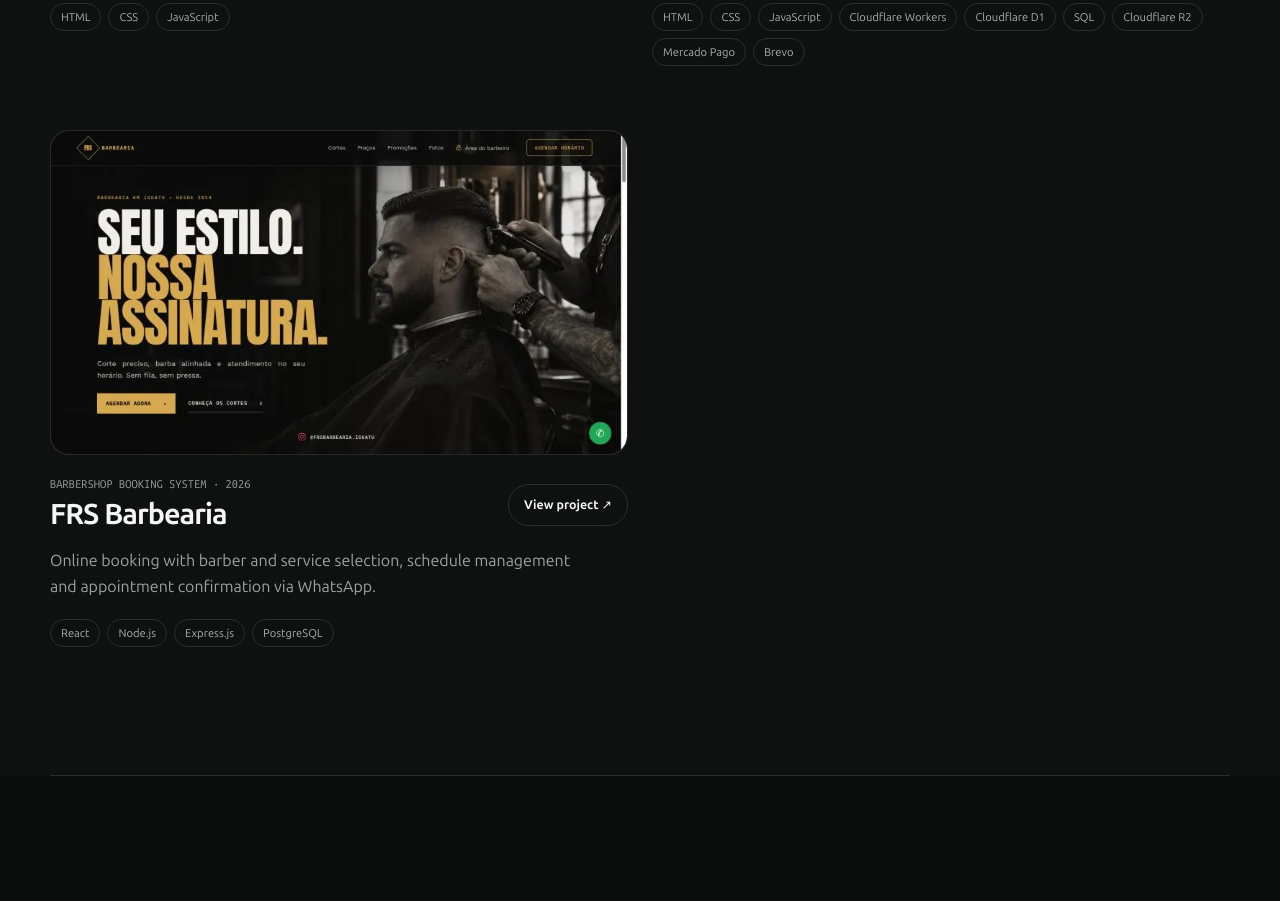
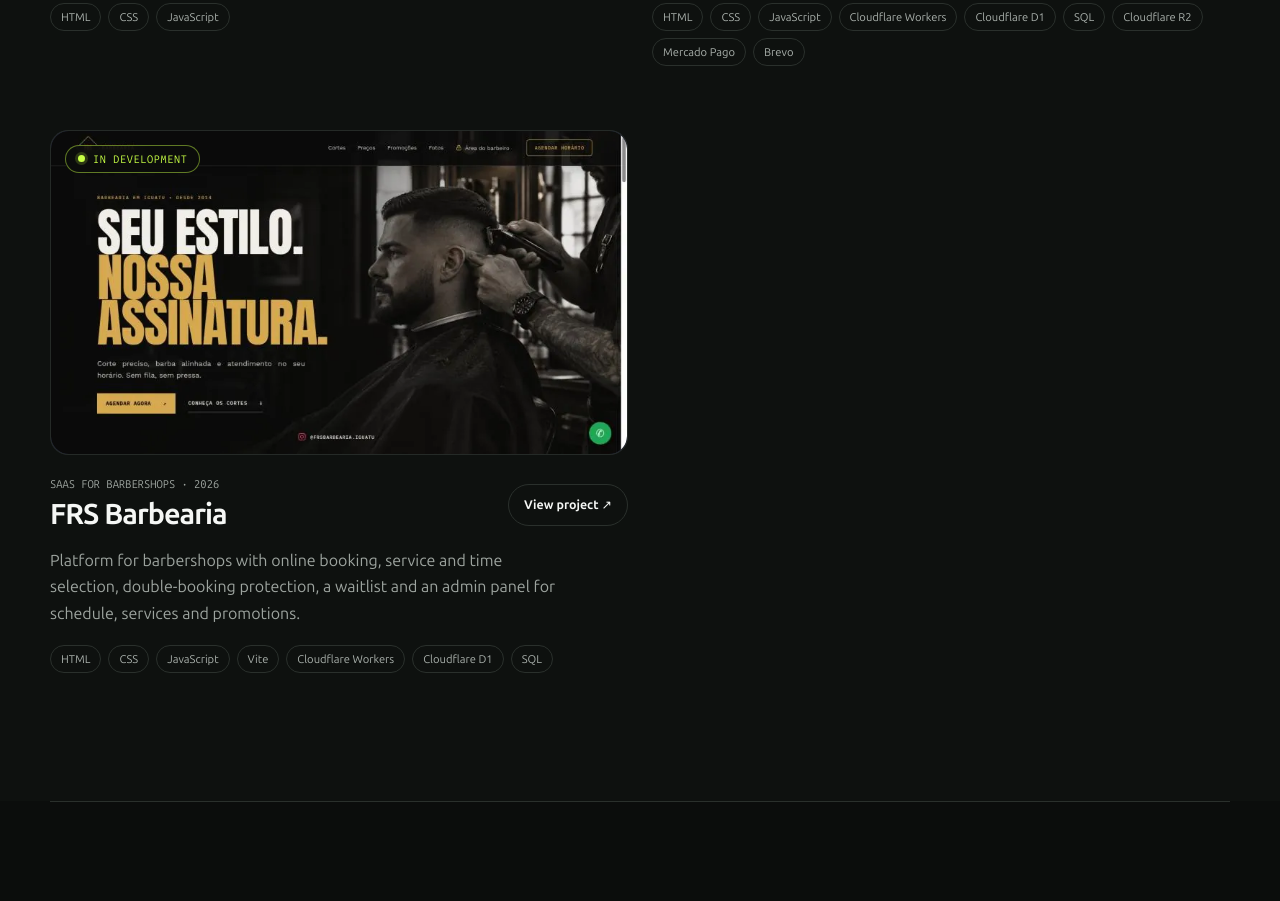
Before and after one commit to Fabio40404040/portifolio, a website built with Vite: page index.html in a window 1280 px wide. Shown: the part 2997-3898 px from the top of the page. Built offline with nearby package versions, Linux system fonts and the light colour scheme.

Commit message:
Card FARISAFIT com mais zoom e barbearia como SaaS em desenvolvimento

```diff
--- a/index.html
+++ b/index.html
@@ -6,7 +6,7 @@
     <meta name="theme-color" content="#0b0d0c" />
     <meta property="og:type" content="website" />
     <meta property="og:title" content="Fábio — Desenvolvedor Full Stack" />
-    <meta property="og:description" content="Do front-end ao back-end: sites, landing pages e aplicações web com entrega bem-feita." />
+    <meta property="og:description" content="Desenvolvedor Full Stack do front-end ao back-end: sites, landing pages, lojas virtuais e sistemas web com entrega bem-feita e segura." />
     <meta property="og:url" content="%VITE_SITE_URL%/" />
     <meta property="og:image" content="%VITE_SITE_URL%/og.jpg" />
     <meta property="og:image:width" content="1200" />
@@ -15,7 +15,7 @@
     <meta property="og:locale" content="pt_BR" />
     <meta name="twitter:card" content="summary_large_image" />
     <meta name="twitter:title" content="Fábio — Desenvolvedor Full Stack" />
-    <meta name="twitter:description" content="Do front-end ao back-end: sites, landing pages e aplicações web com entrega bem-feita." />
+    <meta name="twitter:description" content="Desenvolvedor Full Stack do front-end ao back-end: sites, landing pages, lojas virtuais e sistemas web com entrega bem-feita e segura." />
     <meta name="twitter:image" content="%VITE_SITE_URL%/og.jpg" />
     <link rel="icon" type="image/svg+xml" href="/images/logo-fs.svg" />
     <link rel="manifest" href="/manifest.webmanifest" />
--- a/src/components/project-card.js
+++ b/src/components/project-card.js
@@ -27,6 +27,13 @@ export function createProjectCard(projectTemplate, tagTemplate, project) {
     image.style.objectPosition = project.imagePosition || 'center'
   }
 
+  if (project.status) {
+    const badge = document.createElement('span')
+    badge.className = 'project-card__status'
+    badge.textContent = project.status
+    visual.append(badge)
+  }
+
   fragment.querySelector('[data-project-meta]').textContent = `${project.type} · ${project.year}`
   fragment.querySelector('[data-project-title]').textContent = project.title
   fragment.querySelector('[data-project-description]').textContent = project.description
--- a/src/data/projects.js
+++ b/src/data/projects.js
@@ -13,6 +13,7 @@ export const projectCategories = [
 // Em imagePosition, escolha: 'center', 'top', 'bottom', 'left' ou 'right'.
 // Use hidden: true para esconder um projeto que ainda não está pronto.
 // O campo en guarda a versão em inglês (type, description, imageAlt).
+// Use status: 'Em desenvolvimento' para mostrar um selo na imagem do card.
 // Cole o endereço publicado de cada trabalho em demoUrl.
 // Exemplo: demoUrl: 'https://meu-projeto.pages.dev'
 export const projects = [
@@ -214,12 +215,13 @@ export const projects = [
   {
     id: 'frs-barbearia',
     title: 'FRS Barbearia',
-    type: 'Sistema de agendamento para barbearia',
+    type: 'SaaS para barbearias',
+    status: 'Em desenvolvimento',
     description:
-      'Agenda online com escolha de profissional e serviço, controle de horários e confirmação de atendimento pelo WhatsApp.',
+      'Plataforma para barbearias com agenda online, escolha de serviço e horário, proteção contra reservas no mesmo horário, fila de espera e painel para agenda, serviços e promoções.',
     category: 'web-app',
     year: '2026',
-    tags: ['React', 'Node.js', 'Express.js', 'PostgreSQL'],
+    tags: ['HTML', 'CSS', 'JavaScript', 'Vite', 'Cloudflare Workers', 'Cloudflare D1', 'SQL'],
     image: '/images/projects/frs-barbearia-hero.webp',
     imageAlt: 'Hero do site FRS Barbearia com barbeiro cortando cabelo de cliente e chamada Seu estilo. Nossa assinatura.',
     imageFit: 'cover',
@@ -229,9 +231,10 @@ export const projects = [
     demoUrl: 'https://frs-barbearia.fabioribeirodev.workers.dev/',
     repositoryUrl: '',
     en: {
-      type: 'Barbershop booking system',
+      type: 'SaaS for barbershops',
+      status: 'In development',
       description:
-        'Online booking with barber and service selection, schedule management and appointment confirmation via WhatsApp.',
+        'Platform for barbershops with online booking, service and time selection, double-booking protection, a waitlist and an admin panel for schedule, services and promotions.',
       imageAlt: "Hero of the FRS Barbershop website with a barber cutting a client's hair",
     },
   },
--- a/src/style.css
+++ b/src/style.css
@@ -654,6 +654,35 @@ img { display: block; max-width: 100%; }
   padding: 0;
 }
 
+/* Selo de status no card (ex.: Em desenvolvimento) */
+.project-card__status {
+  position: absolute;
+  z-index: 2;
+  top: 14px;
+  left: 14px;
+  display: inline-flex;
+  align-items: center;
+  gap: 8px;
+  padding: 7px 12px;
+  border: 1px solid rgb(199 255 69 / 45%);
+  border-radius: 999px;
+  color: var(--accent);
+  background: rgb(11 13 12 / 82%);
+  font: .68rem var(--font-mono);
+  letter-spacing: .06em;
+  text-transform: uppercase;
+  backdrop-filter: blur(6px);
+}
+
+.project-card__status::before {
+  content: '';
+  width: 7px;
+  height: 7px;
+  border-radius: 50%;
+  background: var(--accent);
+  box-shadow: 0 0 0 3px rgb(199 255 69 / 18%);
+}
+
 .project-card__visual.has-image .project-card__image {
   position: absolute;
   inset: 0;
```
Also changed, not shown: public/images/projects/farisa-personal-hero.webp, public/images/projects/farisa-saas-en.webp.
